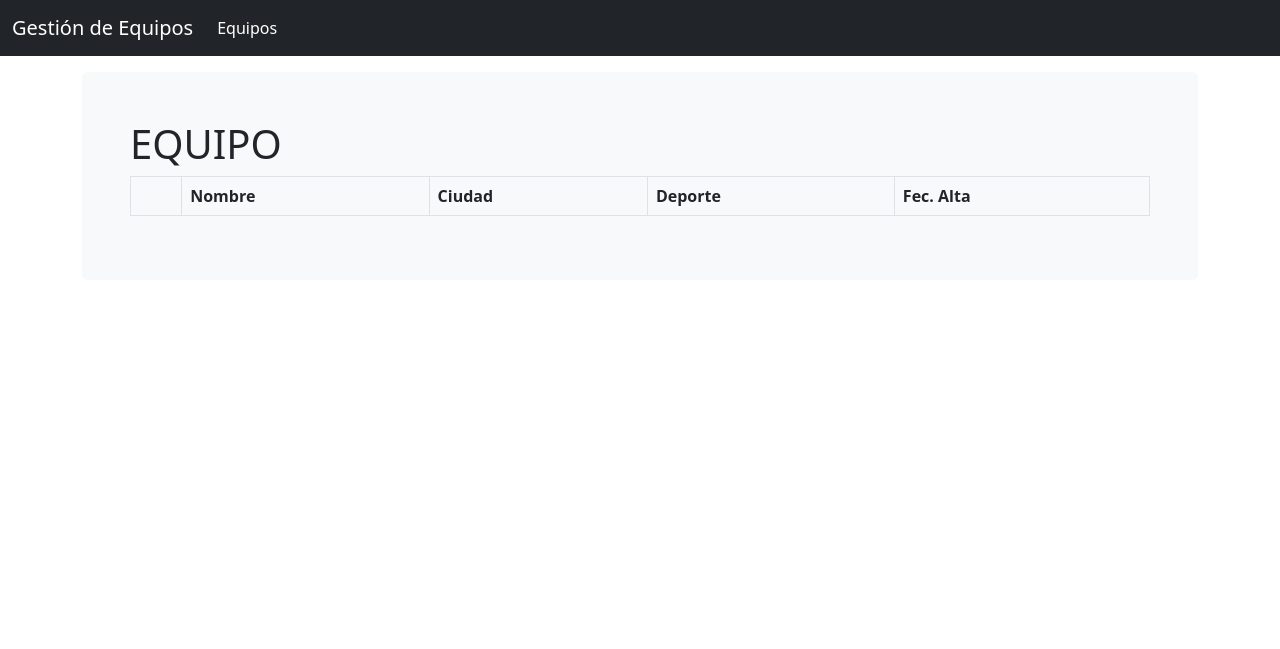
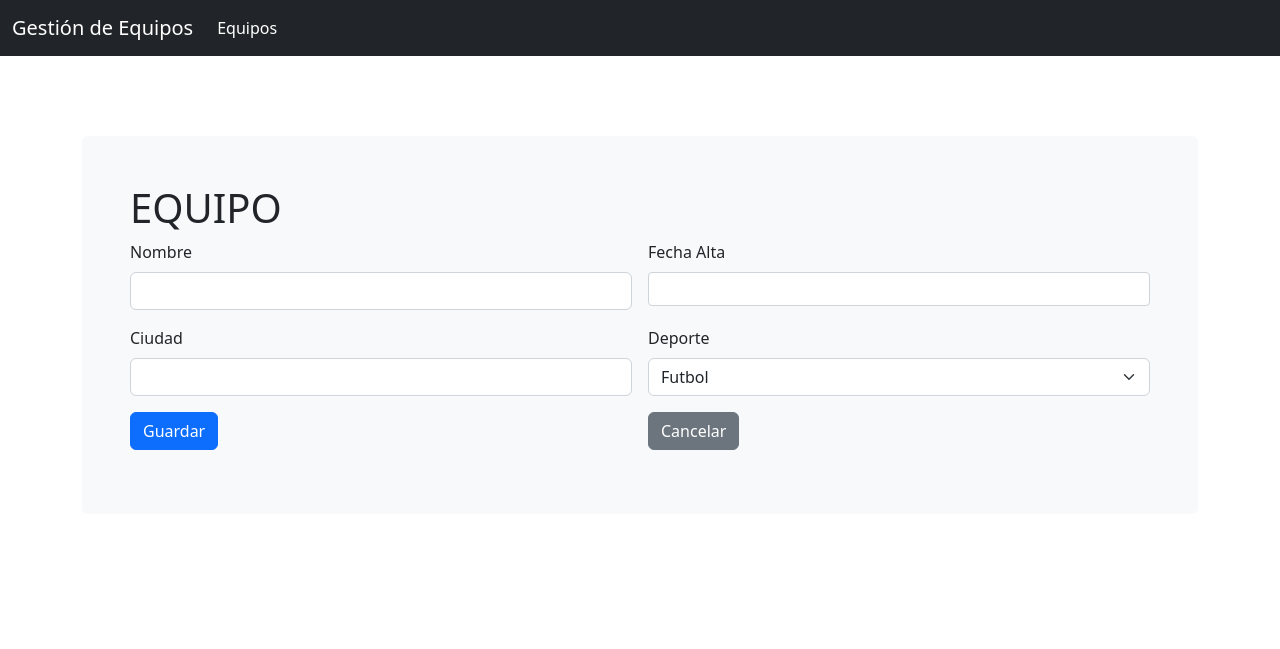
Before and after one commit to j0se/da1984, a PHP site: page /index.php?op=new in a window 1280 px wide. Shown: the top 649 px of the page. Run offline with PHP 8.4, Linux system fonts and the light colour scheme; data that the repository does not hold is empty.

Commit message:
Equipo complete

```diff
--- a/model/Equipo.php
+++ b/model/Equipo.php
@@ -18,6 +18,10 @@ class Equipo extends Model
         'alta'      =>  'date'
     );
 
+    public function getFields(): array
+    {
+        return $this->table_type_fields;
+    }
 
     public function getNombre(): string
     {
--- a/model/Model.php
+++ b/model/Model.php
@@ -80,9 +80,8 @@ class Model
 
             if ($this->table_type_fields[$nombre] == 'string') $this->_sql .= '"' . $valor . '",' ;
 
-            if ($this->table_type_fields[$nombre] == 'date') $this->_sql .= '"' . $valor . '",' ;
+            if ($this->table_type_fields[$nombre] == 'date')$this->_sql .=  empty($valor) ? 'CURRENT_DATE()' : '"' . $valor . '",' ;
 
-            print_r([$nombre, $valor]);
 
         }
 
--- a/view/header.php
+++ b/view/header.php
@@ -1,16 +1,30 @@
+<? if (empty($_POST)): ?>
 <html>
     <head>
         <title></title>
         <link href="https://cdn.jsdelivr.net/npm/bootstrap@5.2.0-beta1/dist/css/bootstrap.min.css" rel="stylesheet" integrity="sha384-0evHe/X+R7YkIZDRvuzKMRqM+OrBnVFBL6DOitfPri4tjfHxaWutUpFmBp4vmVor" crossorigin="anonymous">
+        <link rel="stylesheet" href="https://cdnjs.cloudflare.com/ajax/libs/bootstrap-datepicker/1.9.0/css/bootstrap-datepicker.min.css" integrity="sha512-mSYUmp1HYZDFaVKK//63EcZq4iFWFjxSL+Z3T/aCt4IO9Cejm03q3NKKYN6pFQzY0SBOr8h+eCIAZHPXcpZaNw==" crossorigin="anonymous" referrerpolicy="no-referrer" />
         <script src="https://code.jquery.com/jquery-3.4.1.slim.min.js" integrity="sha384-J6qa4849blE2+poT4WnyKhv5vZF5SrPo0iEjwBvKU7imGFAV0wwj1yYfoRSJoZ+n" crossorigin="anonymous"></script>
         <script src="https://cdn.jsdelivr.net/npm/popper.js@1.16.0/dist/umd/popper.min.js" integrity="sha384-Q6E9RHvbIyZFJoft+2mJbHaEWldlvI9IOYy5n3zV9zzTtmI3UksdQRVvoxMfooAo" crossorigin="anonymous"></script>
         <script src="https://cdn.jsdelivr.net/npm/bootstrap@5.2.0-beta1/dist/js/bootstrap.bundle.min.js" integrity="sha384-pprn3073KE6tl6bjs2QrFaJGz5/SUsLqktiwsUTF55Jfv3qYSDhgCecCxMW52nD2" crossorigin="anonymous"></script>
-
+        <script src="https://cdnjs.cloudflare.com/ajax/libs/bootstrap-datepicker/1.9.0/js/bootstrap-datepicker.min.js" integrity="sha512-T/tUfKSV1bihCnd+MxKD0Hm1uBBroVYBOYSk1knyvQ9VyZJpc/ALb4P0r6ubwVPSGB2GvjeoMAJJImBG12TiaQ==" crossorigin="anonymous" referrerpolicy="no-referrer"></script>
+        <script src="https://cdnjs.cloudflare.com/ajax/libs/bootstrap-datepicker/1.9.0/locales/bootstrap-datepicker.es.min.js" integrity="sha512-5pjEAV8mgR98bRTcqwZ3An0MYSOleV04mwwYj2yw+7PBhFVf/0KcE+NEox0XrFiU5+x5t5qidmo5MgBkDD9hEw==" crossorigin="anonymous" referrerpolicy="no-referrer"></script>
         <style>
             body {
                 min-height: 75rem;
-                padding-top: 4.5rem;
+                padding-top: 8.5rem;
             }
         </style>
+        <script>
+            $( document ).ready(function() {
+                $('.datepicker').datepicker(
+                    {
+                        language: 'es',
+                    }
+
+                );
+            });
+        </script>
     </head>
     <body>
+<? endif; ?>
--- a/view/list.php
+++ b/view/list.php
@@ -10,7 +10,7 @@ include('view/navbar.php');
     <table class="table table-bordered">
         <thead>
             <tr>
-                <th></th>
+                <th><a href="/?model=<?$model?>&op=new"> Nuevo </a></th>
                 <th> Nombre </th>
                 <th> Ciudad </th>
                 <th> Deporte </th>
@@ -20,7 +20,7 @@ include('view/navbar.php');
         <tbody>
             <? foreach ($data as $k=>$v): ?>
             <tr>
-                <td><a href="/?model=<?=$model?>&op=show"> Ver </a></td>
+                <td><a href="/?model=<?=$model?>&op=show&id=<?=$v['id']?>"> Ver </a></td>
                 <td><?= $v['nombre'] ?></td>
                 <td><?= $v['ciudad'] ?></td>
                 <td><?= $v['deporte'] ?></td>
--- /dev/null
+++ b/view/new.php
@@ -0,0 +1,42 @@
+<?php
+include('view/navbar.php');
+?>
+
+
+
+<main class="container">
+    <div class="bg-light p-5 rounded">
+
+        <h1><?=strtoupper($model)?></h1>
+
+        <form class="row g-3" method="POST" action="<?= $_SERVER['PHP_SELF']. "/?model=equipo&op=insert"?>">
+
+            <div class="col-md-6">
+                <label class="form-label">Nombre</label>
+                <input type="text" class="form-control" name="nombre" id="nombre" >
+            </div>
+            <div class="col-md-6">
+                <label class="form-label">Fecha Alta</label>
+                <input type="text" class="form-control datepicker" data-date-format="yyyy-mm-dd" name="alta" id="alta" >
+            </div>
+            <div class="col-md-6">
+                <label for="ciudad" class="form-label">Ciudad</label>
+                <input type="text" class="form-control" name="ciudad" id="ciudad" >
+            </div>
+            <div class="col-md-6">
+                <label class="form-label">Deporte</label>
+                <select name="deporte" class="form-select">
+                    <option value="Futbol">Futbol</option>
+                    <option value="Hockey">Hockey</option>
+                    <option value="Petaca">Petaca</option>
+                </select>
+            </div>
+            <div class="col-md-6">
+                <button type="submit" class="btn btn-primary">Guardar</button>
+            </div>
+            <div class="col-md-6">
+                <a href="/?model=equipo&op=list" class="btn btn-secondary">Cancelar</a>
+            </div>
+        </form>
+    </div>
+</main>
```
Also changed, not shown: index.php (+34 -1 lines), view/show.php (added, +43 -0 lines), view/form.php (deleted).
